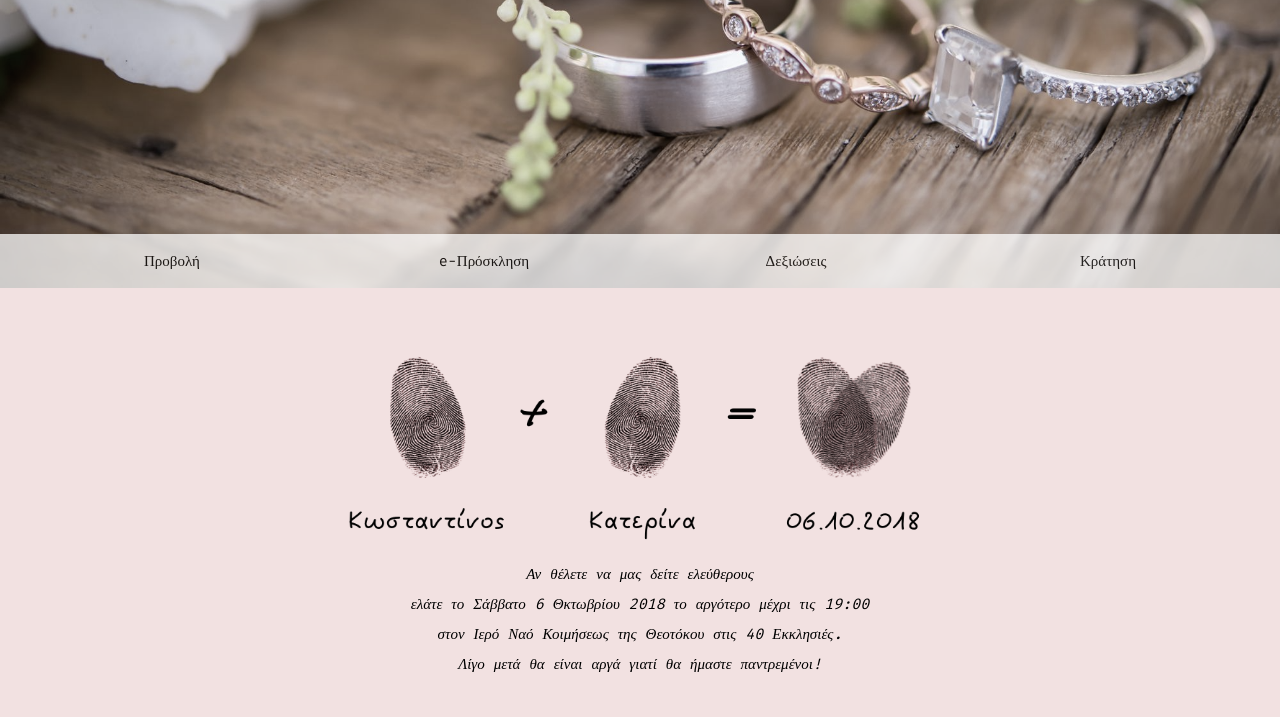
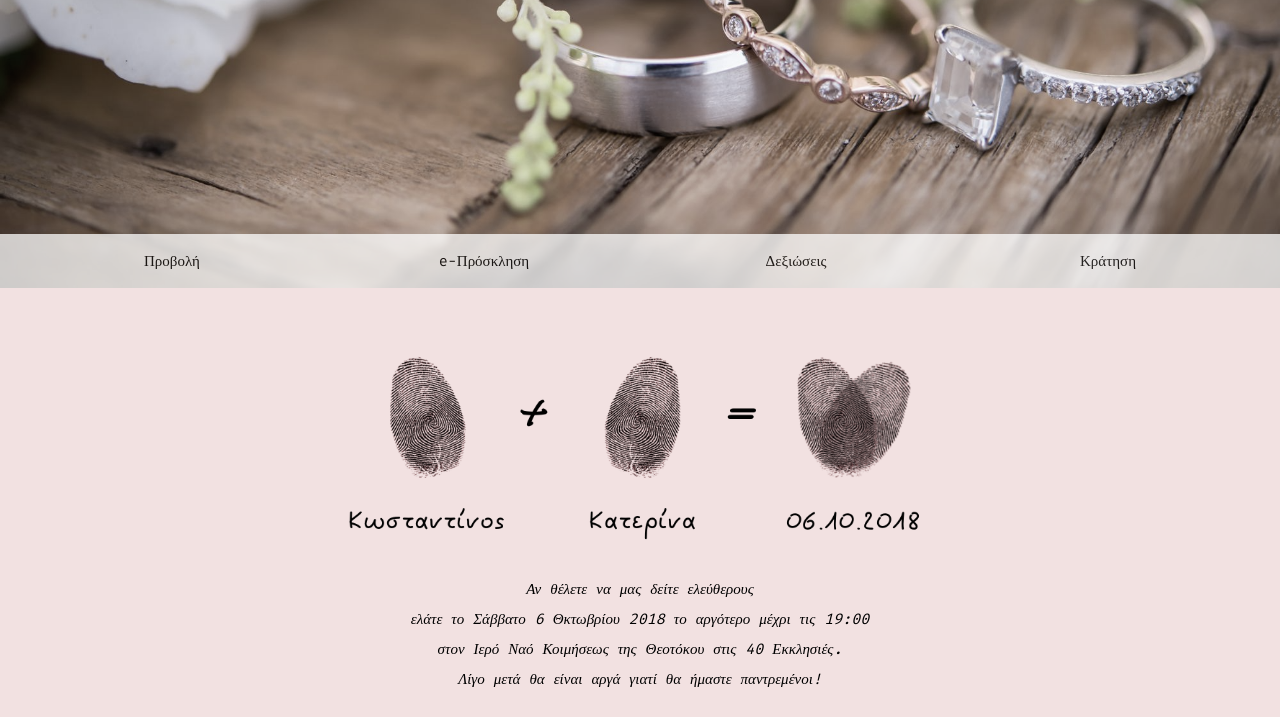
Before and after one commit to georgal/KK-Wedding, a plain HTML site: page index.html in a window 1280 px wide. Shown: the part 512-1229 px from the top of the page. Drawn offline with nearby package versions, Linux system fonts and the light colour scheme.

Commit message:
Add files via upload

```diff
--- a/index.html
+++ b/index.html
@@ -63,7 +63,7 @@ p {line-height: 2}
 <!-- About / Jane And John -->
 <div class="w3-container w3-padding-64 w3-pale-red w3-grayscale-min" id="us">
   <div class="w3-content" style="text-align:center;">
-    <img class="w3-round w3-grayscale-min" src="love2.png" style="width:60%;">
+    <img class="w3-round w3-grayscale-min" src="love2.png" style="width:60%;padding-bottom: 15px;">
     <p class="w4bo"><i>Αν θέλετε να μας δείτε ελεύθερους <br> ελάτε το Σάββατο 6 Θκτωβρίου 2018 το αργότερο μέχρι τις 19:00 <br>
 		στον Ιερό Ναό Κοιμήσεως της Θεοτόκου στις 40 Εκκλησιές. <br> Λίγο μετά θα είναι αργά γιατί θα ήμαστε παντρεμένοι!<br><br>
 		Οι Οικογένειες <br>
```
